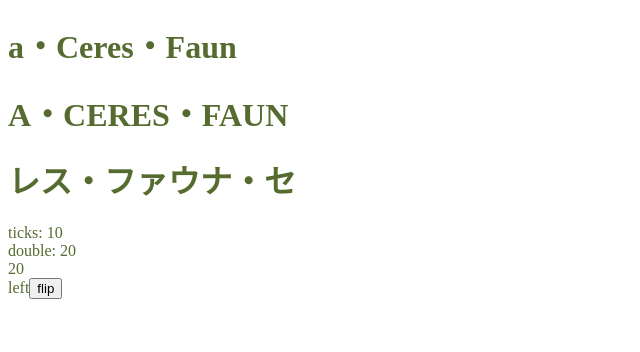
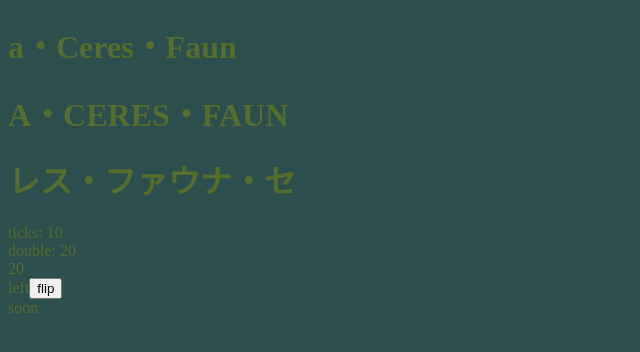
Before and after one commit to voxelstack/ceres, a website with bundled scripts: page index.html in a window 1280 px wide. Shown: the whole page, without its empty margins (0-640 px from the left). Built offline with nearby package versions, Linux system fonts and the light colour scheme.

Commit message:
If directive.

```diff
--- a/index.html
+++ b/index.html
@@ -4,6 +4,12 @@
     <meta name="viewport" content="width=device-width, initial-scale=1">
     <meta charset="utf-8">
     <title>ceres</title>
+    <style>
+      body, html {
+        background: darkslategray;
+        color: white;
+      }
+    </style>
   </head>
 
   <body>
--- /dev/null
+++ b/src/lib/directives.ts
@@ -0,0 +1,112 @@
+import { Attach, Build, Detach, Renderable } from "./render";
+import { Store } from "./store";
+
+interface Directive {
+    directive: "if" | "each";
+
+    build: Build;
+    attach: Attach;
+    detach: Detach;
+
+    __brand: "directive";
+}
+
+interface ConditionalRenderable {
+    condition: Store<boolean>;
+    renderable: Renderable;
+}
+export interface DirectiveIf extends Directive {
+    directive: "if";
+
+    chain: Array<ConditionalRenderable>;
+    else?: Renderable;
+
+    $elseif: (condition: Store<boolean>, renderable: Renderable) => DirectiveElseIf;
+    $else: (renderable: Renderable) => DirectiveElse;
+}
+type DirectiveElseIf = DirectiveIf;
+type DirectiveElse = Omit<DirectiveIf, "$elseif" | "$else">;
+export function isDirective(object: unknown): object is Directive {
+    return (object as Directive).__brand === "directive";
+}
+export function $if(condition: Store<boolean>, renderable: Renderable) {
+    const directive: DirectiveIf = {
+        directive: "if",
+
+        chain: [{
+            condition,
+            renderable
+        }],
+
+        build,
+        attach,
+        detach,
+
+        $else,
+        $elseif,
+
+        __brand: "directive"
+    };
+
+    let visible: Renderable | undefined;
+    const disposables: Array<()=>void> = [];
+    let marker: Node;
+
+    function build() {
+        // TODO Separating creation from updates will get rid of this duplication.
+        for (let i = 0; i < directive.chain.length; ++i) {
+            if (directive.chain[i].condition.value) {
+                visible = directive.chain[i].renderable;
+                break;
+            }
+        }
+        if (!visible)
+            visible = directive.else;
+        visible?.build();
+
+        disposables.push(...directive.chain.map(({ condition }) => condition.subscribe(() => {
+            const prev = visible;
+            visible = undefined;
+
+            for (let i = 0; i < directive.chain.length; ++i) {
+                if (directive.chain[i].condition.value) {
+                    visible = directive.chain[i].renderable;
+                    break;
+                }
+            }
+            if (!visible)
+                visible = directive.else;
+
+            if (visible !== prev) {
+                if (prev)
+                    prev.detach();
+                visible?.build();
+                visible?.attach(marker.parentElement!, marker);
+            }
+        })));
+    }
+    function attach(parent: Node, anchor?: Node) {
+        // TODO Svelte is smart enough to only create this marker if there's not already an element it can reuse.
+        //      Might be able to do the same even at runtime.
+        if (!marker) {
+            marker = document.createTextNode("");
+            parent.insertBefore(marker, anchor ?? null);
+        }
+        visible?.attach(parent, marker);
+    }
+    function detach() {
+        visible?.detach();
+        disposables.forEach((dispose) => dispose());
+    }
+
+    function $elseif(condition: Store<boolean>, renderable: Renderable) {
+        directive.chain.push({ condition, renderable });
+        return directive;
+    }
+    function $else(renderable: Renderable) {
+        directive.else = renderable;
+        return directive;
+    }
+
+    return directive;
+}
--- a/src/lib/render.ts
+++ b/src/lib/render.ts
@@ -1,3 +1,4 @@
+import { isDirective } from "./directives";
 import { EventType } from "./event";
 import { Props, Reactive, Tag } from "./props";
 import { DerivedStore, Store, ValueCallback } from "./store";
@@ -5,9 +6,9 @@ import { DerivedStore, Store, ValueCallback } from "./store";
 type Stringifiable = { toString: () => string };
 export type StringLike = Stringifiable | Store<Stringifiable>;
 
-type Build = () => void;
-type Attach = (parent: HTMLElement, anchor?: HTMLElement) => void;
-type Detach = () => void;
+export type Build = () => void;
+export type Attach = (parent: Node, anchor?: Node) => void;
+export type Detach = () => void;
 
 export interface Renderable {
     build: Build;
@@ -124,7 +125,7 @@ export function createRenderable(
         }
 
         for (const child of children) {
-            if (isRenderable(child)) {
+            if (isRenderable(child) || isDirective(child)) {
                 child.build();
                 child.attach(root);
                 disposables.push(child.detach);
@@ -173,7 +174,3 @@ export function createRenderable(
         __brand: "renderable"
     };
 }
-export function render(renderable: Renderable, parent: HTMLElement, anchor?: HTMLElement) {
-    renderable.build();
-    renderable.attach(parent, anchor);
-}
--- a/src/lib/store.ts
+++ b/src/lib/store.ts
@@ -139,7 +139,6 @@ type StoredTypes<
     : Values
 ;
 type Aggregator<Stores extends Array<Store<any>>, T> = (values: StoredTypes<Stores>) => T;
-
 export class DerivedStore<const Stores extends Array<Store<any>>, T> extends Store<T> {
     private stores: Store<any>[];
     private aggregator: Aggregator<Stores, T>;
@@ -181,7 +180,8 @@ export class DerivedStore<const Stores extends Array<Store<any>>, T> extends Sto
             return store.subscribe(() => {
                 const previous = this.cache;
                 this.cache = this.aggregate();
-                this.notify(previous);
+                if (this.cache !== previous)
+                    this.notify(previous);
             });
         });
         this.connected = true;
--- a/src/main.ts
+++ b/src/main.ts
@@ -1,5 +1,6 @@
+import { $if } from "./lib/directives";
 import { createEventHandler } from "./lib/event";
-import { render, createRenderable, format } from "./lib/render";
+import { createRenderable, format } from "./lib/render";
 import { AtomStore, derive, DerivedStore, MapStore } from "./lib/store";
 
 const en = new AtomStore("Ceres・Fauna・");
@@ -37,8 +38,10 @@ setInterval(() => en.value = scroll(en.value), 500);
 setInterval(() => jp.value = scroll(jp.value), 500);
 setInterval(() => ++count.value, 500);
 
-render(
-    createRenderable("div", { id: format`colored-${color}`, style: { color } },
+const gen = new AtomStore(3);
+setInterval(() => gen.value = ++gen.value % 5, 2000);
+
+const app = createRenderable("div", { id: format`colored-${color}`, style: { color } },
     createRenderable("h1", undefined, en),
     createRenderable("h1", undefined, upper),
     createRenderable("h1", undefined, jp),
@@ -56,6 +59,14 @@ render(
             onclick: createEventHandler(() => dir.value *= -1)
         }, "flip"),
     ),
+
+    createRenderable("div", undefined,
+        $if(derive([gen], ([g]) => g === 1), createRenderable("span", undefined, "ame")).
+        $elseif(derive([gen], ([g]) => g === 2), createRenderable("span", undefined, "sana")).
+        $elseif(derive([gen], ([g]) => g === 3), createRenderable("span", undefined, "fuwamoco")).
+        $elseif(derive([gen], ([g]) => g === 4), createRenderable("span", undefined, "cc")).
+        $else(createRenderable("span", undefined, "soon"))
     ),
-    document.body
 );
+app.build();
+app.attach(document.body);
```
Lines whose indentation alone changed are shown as unchanged.
